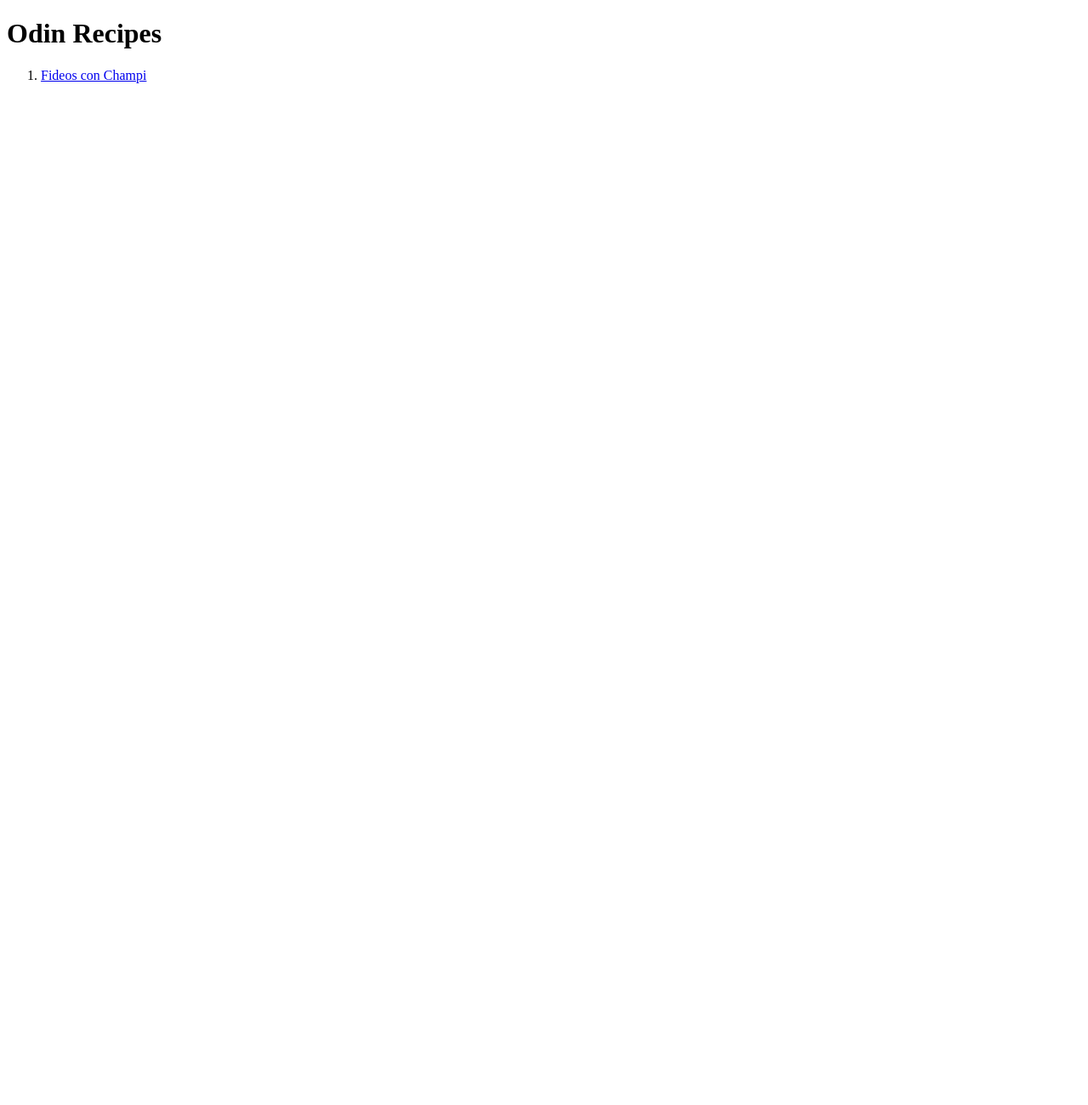
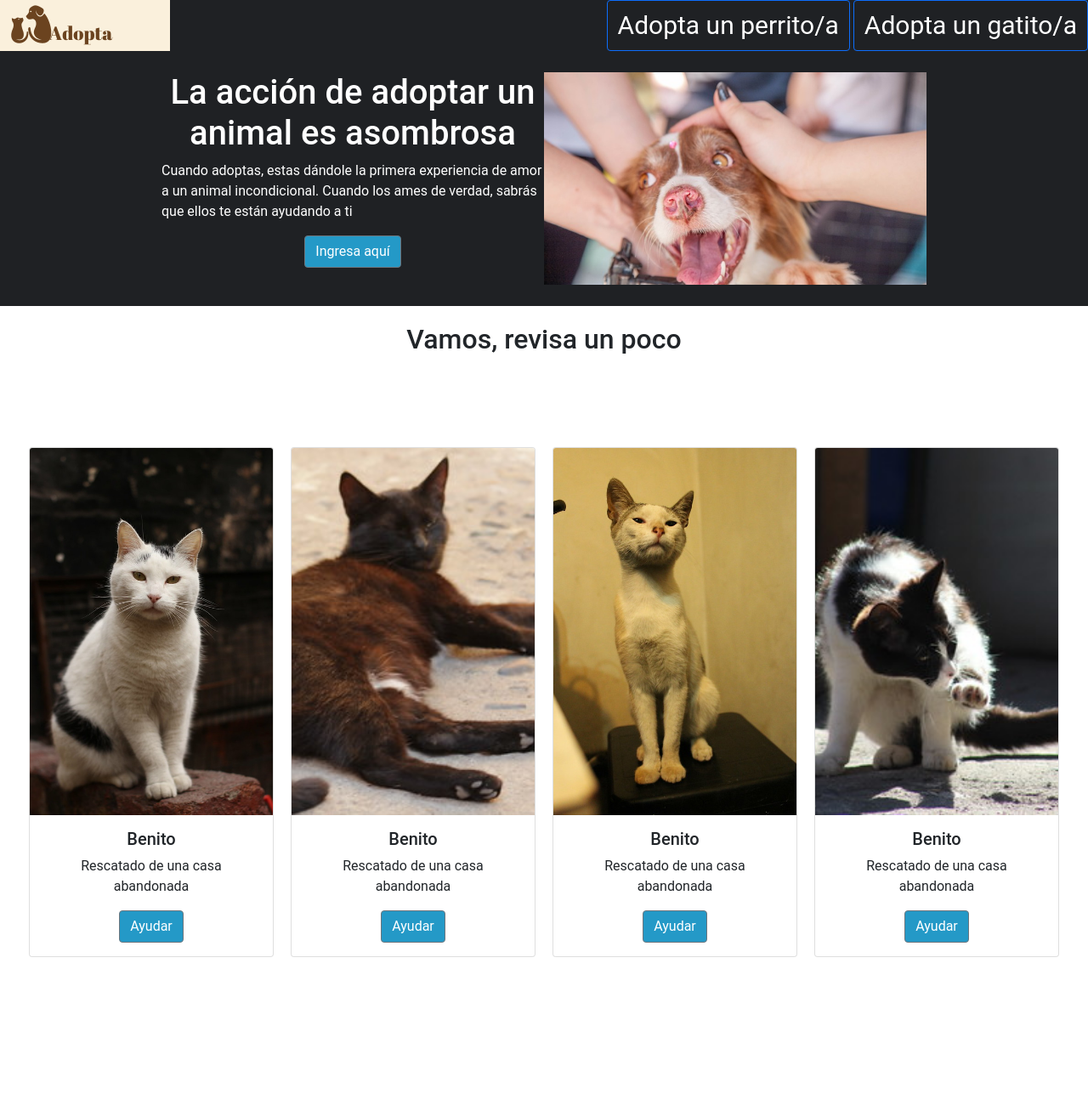
Before and after one commit to monohibrido/index_flex, a plain HTML site: page index.html in a window 1280 px wide. Shown: the top 1300 px of the page at 85% size. Before the commit the page ends 800 px from the top, so only its background shows below. Drawn offline with nearby package versions, Linux system fonts and the light colour scheme.

Commit message:
Se elimina proceso anterior. se crea un index de adopción de animales.

```diff
--- /dev/null
+++ b/css/style.css
@@ -0,0 +1,182 @@
+
+/* GENERALES */
+* {
+    font-family: roboto;
+}
+
+h1{
+    text-align: center;
+    color: #ffffff;
+}
+
+
+/*  NAVBAR */
+
+.container_nav{
+    background-color: #1f2124;
+    color: white;
+    width: 100%;
+    height: 60px;
+    display: flex;
+}
+
+.container_nav .item_logo {
+    flex-grow: 2;
+}
+
+.btn-primary{
+    background-color: #1f2124;
+    height: 60px;
+    font-size: 30px;
+}
+
+.btn-primary:hover{
+    background-color: #393d42;
+    border-radius: 6px;
+}
+
+.btn-secondary{
+    background-color: #2499c7;
+}
+
+.btn-secondary:hover{
+    background-color: #006691;
+}
+
+/* CABECERA 1 Y 2 */
+
+.container_cabecera{
+    background-color: #1f2124;
+    width: 100%;
+    height: 300px;
+    display: flex;
+    align-items: center;
+    justify-content: center;
+}
+
+
+.container_cabecera .item_cabecera_1{
+    width: 450px;
+    height: 250px;
+}
+
+.container_cabecera .item_cabecera_1 .btn_cabecera {
+   text-align: center;
+}
+
+.container_cabecera .item_cabecera_2{
+    width: 450px;
+    height: 250px;
+}
+
+.container_cabecera .item_cabecera_2 img{
+    height: 100%;
+    width: 100%;
+    object-fit: cover;
+}
+
+#p_cabecera{
+    color: #ffffff;
+}
+
+/* CUERPO 1 */
+
+
+
+.container_cuerpo1 {
+    justify-content: center;
+    text-align: center;
+    height: 1000px;
+}
+
+.titulo_cuerpo1{
+    text-align: center;
+    margin-top: 20px;
+}
+
+.container_cuerpo1 .cards_cuerpo1{
+    height: 800px;
+    display: flex;
+    align-items: center;
+    justify-content: center;
+    gap: 20px;
+}
+
+.container_cuerpo1 .cards_cuerpo1 .card{
+    height: 600px;
+}
+
+.container_cuerpo1 .cards_cuerpo1 .card img{
+    height: 100%;
+    width: 100%;
+    object-fit: cover;
+}
+
+
+
+/* CUERPO 2 */
+
+.container_cuerpo2{
+    background-color: #bababa;
+    width: 100%;
+    height: 400px;
+    margin-top: 80px;
+}
+
+.container_cuerpo2 h2{
+    color: #000000;
+    text-align: center;
+    padding: 50px;
+
+}
+
+.container_cuerpo2 h5{
+    text-align: center;
+    margin-left: 50px;
+}
+
+/* CUERPO 3 */
+
+.container_cuerpo3{
+    width: 100%;
+    height: 300px;
+    background-color: #ffffff;
+    justify-content: center;
+    align-items: center;
+    display: flex;
+}
+
+.container_cuerpo3 .donador{
+    width: 80%;
+    height: 180px;
+    background-color: #6bbef9;
+    display: flex;
+    justify-content: center;
+    align-items: center;
+}
+
+.container_cuerpo3 .donador .mensaje_accion{
+    color: #ffffff;
+
+}
+
+.container_cuerpo3 .donador .boton_accion{
+    margin-left: 70px;
+}
+
+
+
+/* FOOTER */
+
+.container_footer{
+    background-color: #45484a;
+    height: 100px;
+    align-items: center;
+    justify-content: center;
+    display: flex;
+}
+
+.container_footer h4 {
+    color: #ffffff;
+    text-align: center;
+}
--- a/index.html
+++ b/index.html
@@ -1,17 +1,124 @@
 <!DOCTYPE html>
 <html lang="en">
+
 <head>
     <meta charset="UTF-8">
     <meta name="viewport" content="width=device-width, initial-scale=1.0">
-    <title>Document</title>
+    <!-- BOOTSTRAP -->
+    <link href="https://cdn.jsdelivr.net/npm/bootstrap@5.0.2/dist/css/bootstrap.min.css" rel="stylesheet"
+        integrity="sha384-EVSTQN3/azprG1Anm3QDgpJLIm9Nao0Yz1ztcQTwFspd3yD65VohhpuuCOmLASjC" crossorigin="anonymous">
+    <!-- NORMAL CSS -->
+    <link rel="stylesheet" href="css/style.css">
+    <title>home</title>
 </head>
+
 <body>
-    <h1>Odin Recipes</h1>
+    <!-- NAV -->
+    <div class="container_nav">
+        <div class="item_logo">
+            <img src="images/logo.png" alt="logo_adiota">
+        </div>
+        <div class="item_navbar">
+            <a href="#" class="btn btn-primary">Adopta un perrito/a</a>
+            <a href="#" class="btn btn-primary">Adopta un gatito/a</a>
+        </div>
+    </div>
 
-    <div>
-        <ol>
-            <li><a href="recipes/noodlesWithMushroom.html">Fideos con Champi</a></li>
-        </ol>
+    <!-- CABECERA    MENSAJE IMPORTANTE -->
+    <div class="container_cabecera">
+        <div class="item_cabecera_1">
+            <div class="titulo_cabecera">
+                <h1>La acción de adoptar un animal es asombrosa</h1>
+            </div>
+            <div class="cuerpo_cabecera">
+                <p id="p_cabecera">Cuando adoptas, estas dándole la primera experiencia de amor a un animal
+                    incondicional. Cuando los ames de verdad, sabrás que ellos te están ayudando a ti</p>
+            </div>
+            <div class="btn_cabecera">
+                <button type="button" class="btn btn-secondary">Ingresa aquí</button>
+            </div>
+        </div>
+        <div class="item_cabecera_2">
+            <img src="images/dog.jpg" alt="dog" srcset="">
+        </div>
     </div>
+
+    <!-- CUERPO 1   FOTOS DE ANIMALES Y SU DESCRIPCIÓN-->
+    <div class="container_cuerpo1">
+        <div class="titulo_cuerpo1">
+            <h2>Vamos, revisa un poco</h2>
+        </div>
+        <div class="cards_cuerpo1">
+            <div class="card" style="width: 18rem;">
+                <img src="images/gato1.jpg" class="card-img-top" alt="...">
+                <div class="card-body">
+                    <h5 class="card-title">Benito</h5>
+                    <p class="card-text">Rescatado de una casa abandonada</p>
+                    <a href="#" class="btn btn-secondary">Ayudar</a>
+                </div>
+            </div>
+            <div class="card" style="width: 18rem;">
+                <img src="images/gato2.jpg" class="card-img-top" alt="...">
+                <div class="card-body">
+                    <h5 class="card-title">Benito</h5>
+                    <p class="card-text">Rescatado de una casa abandonada</p>
+                    <a href="#" class="btn btn-secondary">Ayudar</a>
+                </div>
+            </div>
+            <div class="card" style="width: 18rem;">
+                <img src="images/gato3.jpg" class="card-img-top" alt="...">
+                <div class="card-body">
+                    <h5 class="card-title">Benito</h5>
+                    <p class="card-text">Rescatado de una casa abandonada</p>
+                    <a href="#" class="btn btn-secondary">Ayudar</a>
+                </div>
+            </div>
+            <div class="card" style="width: 18rem;">
+                <img src="images/gato4.jpg" class="card-img-top" alt="...">
+                <div class="card-body">
+                    <h5 class="card-title">Benito</h5>
+                    <p class="card-text">Rescatado de una casa abandonada</p>
+                    <a href="#" class="btn btn-secondary">Ayudar</a>
+                </div>
+            </div>
+        </div>
+    </div>
+
+    <!-- CUERPO 2  MENSAJE IMPORTANTE-->
+    <div class="container_cuerpo2">
+        <div class="mensaje_cuerpo2">
+            <h2> "Hasta que uno no haya amado a un animal,<br> una parte del alma seguirá sin despertar."</h1>
+            <h5>-Anatole France</h5>
+        </div>
+    </div>
+
+    <!-- CUERPO 3 LLAMADA A LA ACCIÓN PARA DONAR -->
+
+    <div class="container_cuerpo3">
+        <div class="donador">
+            <div class="mensaje_accion">
+                <h3>Toma acción a tiempo!</h3>
+                <h4>Presiona el botón de ingresar para hacernos cargo.</h4>
+            </div>
+            <div class="boton_accion">
+                <button type="button" class="btn btn-secondary">Ingresa aquí</button>
+            </div>
+        </div>
+    </div>
+
+    <!-- FOOTER -->
+
+    <div class="container_footer">
+        <div class="copyright">
+            <h4>Copyright * Proyecto Adopta 2024</h4>
+        </div>
+    </div>
+
+
+    <!-- BOOTSTRAP -->
+    <script src="https://cdn.jsdelivr.net/npm/bootstrap@5.0.2/dist/js/bootstrap.bundle.min.js"
+        integrity="sha384-MrcW6ZMFYlzcLA8Nl+NtUVF0sA7MsXsP1UyJoMp4YLEuNSfAP+JcXn/tWtIaxVXM"
+        crossorigin="anonymous"></script>
 </body>
+
 </html>
```
Also changed, not shown: images/dog.jpg (added), images/fideoChampi.jpg (deleted), images/gato1.jpg (added), images/gato2.jpg (added), images/gato3.jpg (added), images/gato4.jpg (added), images/logo.png (added).
